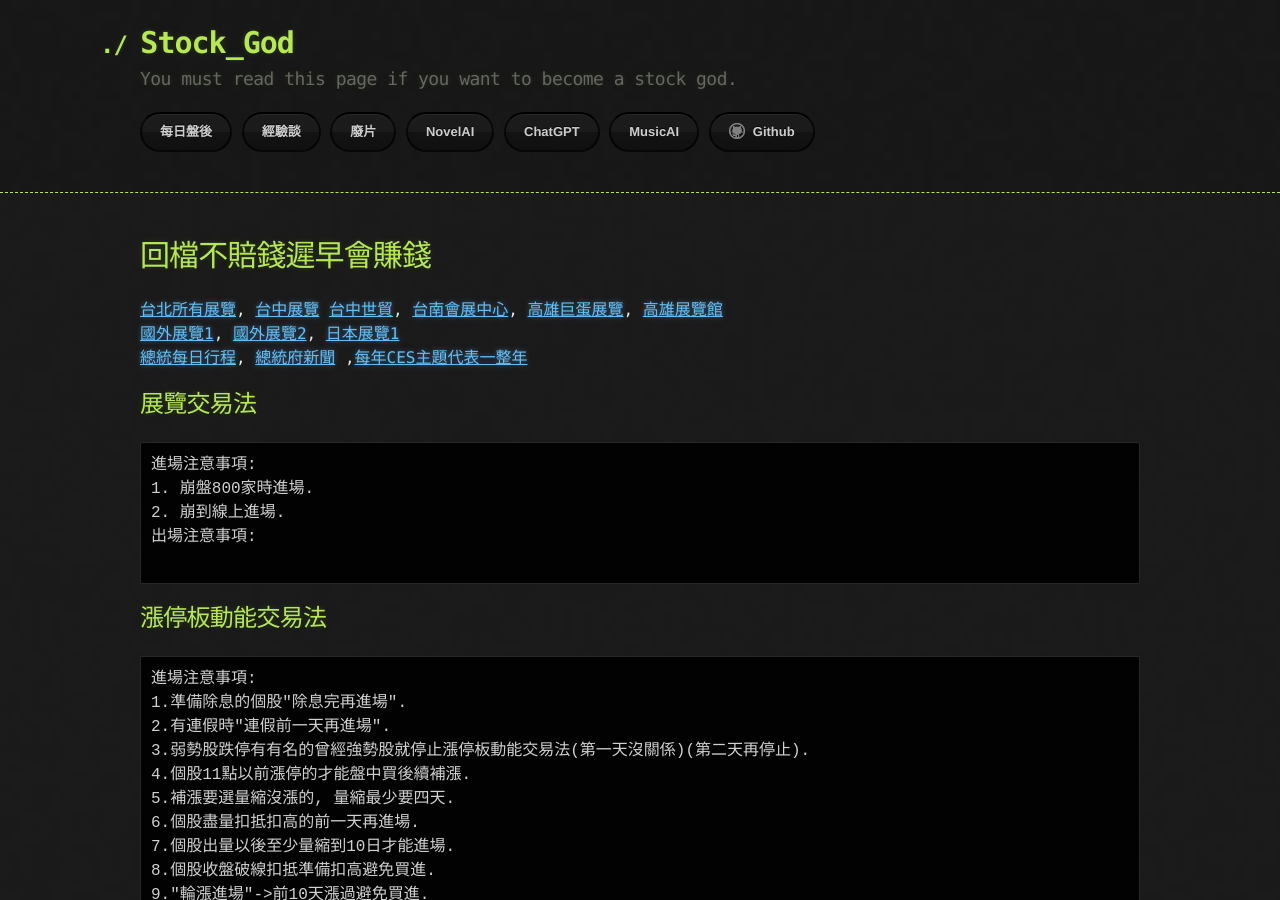
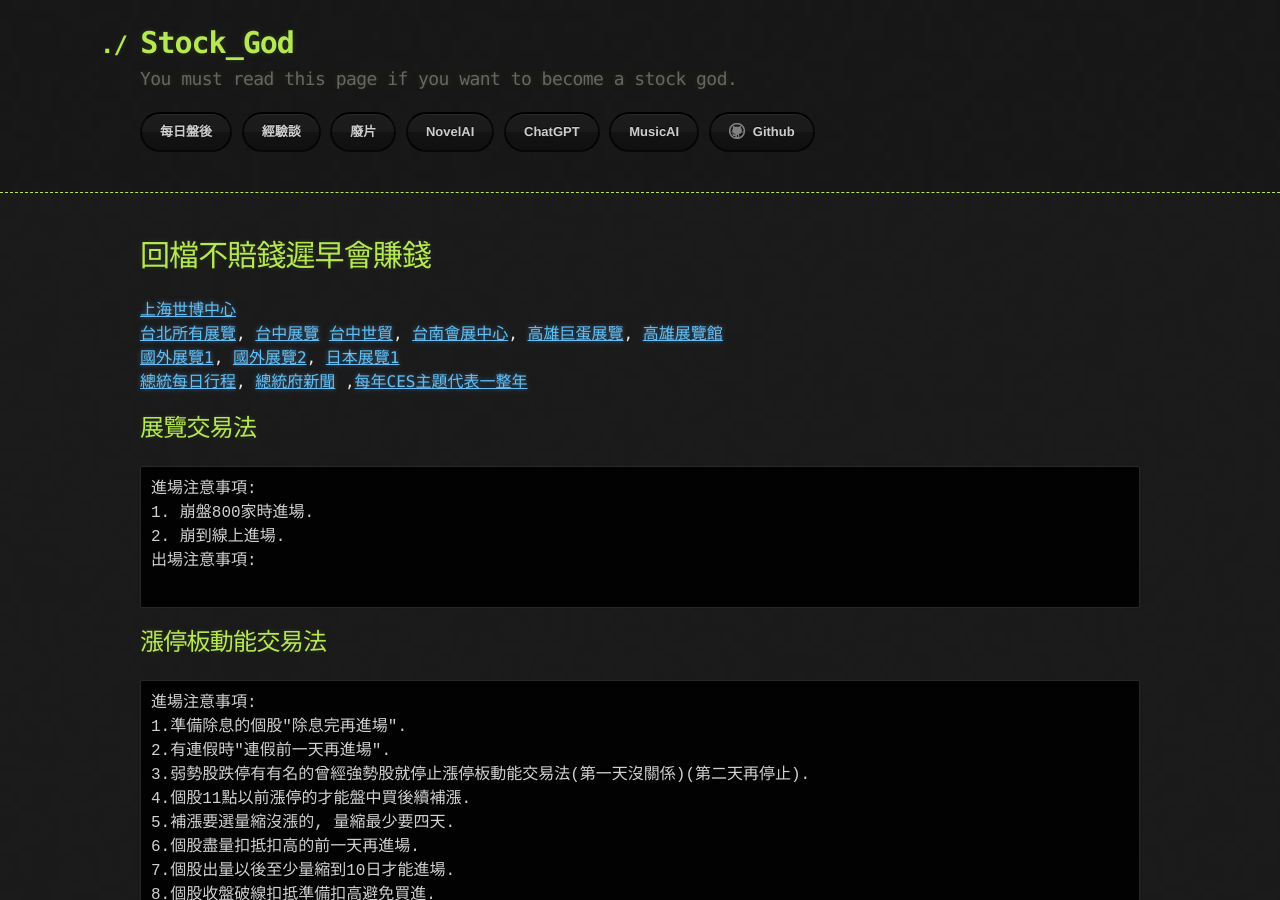
Before and after one commit to lepg5487/Stock_God, a Jekyll site: the page built from experience.md, in a window 1280 px wide and 900 px high. Built offline with Jekyll 4.4.1, drawn with Linux system fonts in a browser that asks for light colours; our own code applies the rules of GitHub Pages for plain Markdown files.

Commit message:
Update experience.md

```diff
--- a/experience.md
+++ b/experience.md
@@ -3,6 +3,7 @@ layout: testlayouts
 ---
 # 回檔不賠錢遲早會賺錢
 
+[上海世博中心](https://sweecc.dlg-expo.com/MouldV/ExhibitionArrangement?WenMenuId=81)
 [台北所有展覽](https://www.twtc.com.tw/exhibition), [台中展覽](https://www.tc-iec.com/index.php/events/2024events) [台中世貿](https://www.wtctxg.org.tw/wtctxg/schedule), [台南會展中心](https://www.icctainan.com/exhibitions), [高雄巨蛋展覽](http://www.k-arena.com.tw/calendar-item.php), [高雄展覽館](https://www.kecc.com.tw/zh-tw/visitors-exhibition)
 [國外展覽1](https://www.thetw.com/expo/indexs/0/1), [國外展覽2](https://www.chanchao.com.tw/expo.asp), [日本展覽1](https://www.rxjapan.jp/en/schedule/?show=64)
 [總統每日行程](https://www.president.gov.tw/Page/37), [總統府新聞](https://www.president.gov.tw/Page/35?DeteailNo=1&Mode=L) ,[每年CES主題代表一整年](https://www.ces.tech/media/news/press-releases.aspx)
```
